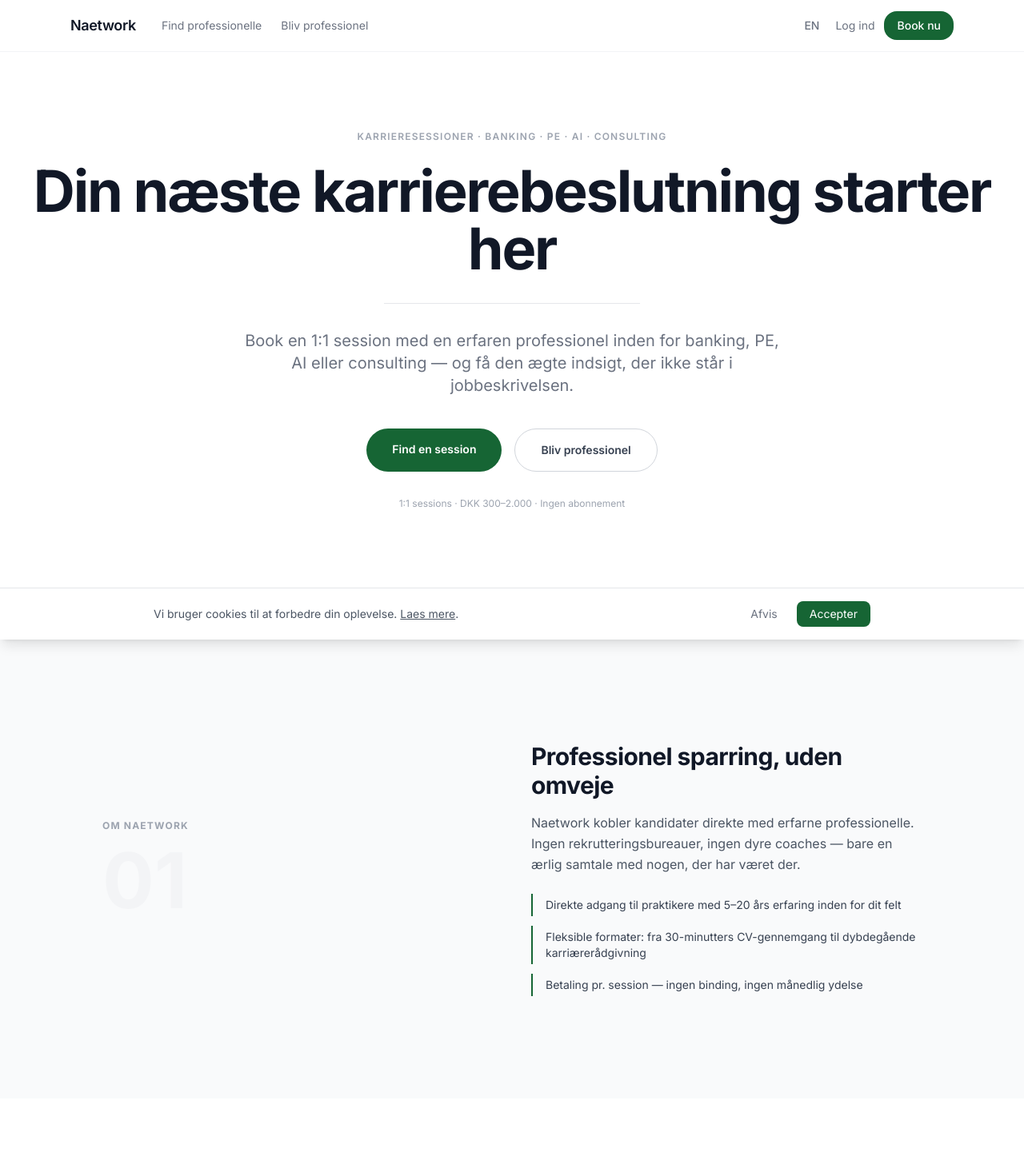
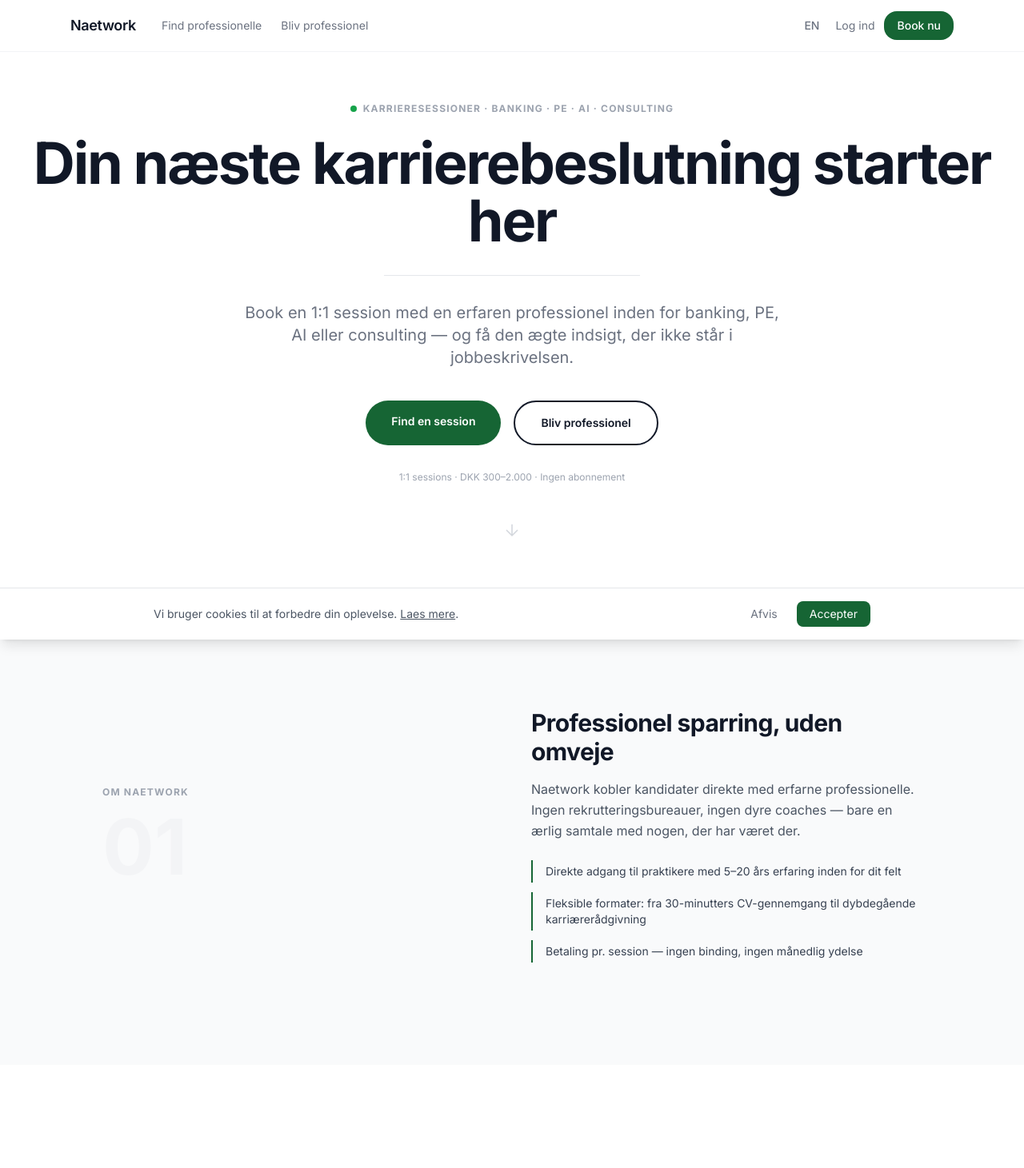
Before and after one commit to mikkelstreet-png/Naetwork, a Next.js app: page / in a window 1280 px wide. Shown: the top 1461 px of the page at 80% size. Built offline with nearby package versions, Linux system fonts and the light colour scheme.

Commit message:
Fix: hero height, CTA button, scroll indicator, trust signals, section border, green dot label

```diff
--- a/app/page.tsx
+++ b/app/page.tsx
@@ -10,8 +10,9 @@ export default function HomePage() {
 <main className="bg-white text-gray-900">
 
 {/* 1. HERO */}
-      <section className="min-h-screen flex flex-col items-center justify-center text-center py-20 px-6">
-        <p className="text-xs font-semibold tracking-widest text-gray-400 uppercase mb-6">
+<section className="pt-32 pb-20 px-6 text-center">
+<p className="text-xs font-bold tracking-widest text-gray-400 uppercase mb-6 flex items-center justify-center gap-2">
+  <span className="w-2 h-2 rounded-full bg-green-600 inline-block"></span>
   Karrieresessioner · Banking · PE · AI · Consulting
 </p>
 <h1 className="text-5xl md:text-7xl font-black tracking-tighter leading-none">
@@ -25,15 +26,20 @@ export default function HomePage() {
 <Link href="/professionals" className="bg-green-800 hover:bg-green-900 text-white px-8 py-4 rounded-full text-sm font-semibold transition-all">
 Find en session
 </Link>
-          <Link href="/signup" className="border border-gray-300 hover:border-gray-400 text-gray-700 px-8 py-4 rounded-full text-sm font-semibold transition-all">
+<Link href="/signup" className="border-2 border-gray-900 hover:bg-gray-900 hover:text-white text-gray-900 px-8 py-4 rounded-full text-sm font-semibold transition-all duration-200">
 Bliv professionel
 </Link>
 </div>
 <p className="text-xs text-gray-400 mt-8">1:1 sessions · DKK 300–2.000 · Ingen abonnement</p>
+<div className="mt-12 flex justify-center">
+  <svg width="24" height="24" viewBox="0 0 24 24" fill="none" stroke="currentColor" strokeWidth="1.5" className="text-gray-300 animate-bounce">
+    <path d="M12 5v14M5 12l7 7 7-7"/>
+  </svg>
+</div>
 </section>
 
 {/* 2. OM NAETWORK */}
-      <section className="py-24 md:py-32 px-6 bg-gray-50">
+<section className="py-24 md:py-32 px-6 bg-gray-50 border-t border-gray-100">
 <div className="max-w-5xl mx-auto">
 <div className="grid grid-cols-1 md:grid-cols-2 gap-12 items-center">
 <div>
@@ -262,20 +268,20 @@ export default function HomePage() {
 <p className="text-xs font-bold tracking-widest text-gray-400 uppercase mb-3 text-center">Naetwork i tal</p>
 <div className="grid grid-cols-2 md:grid-cols-4 gap-4 mt-8">
 <div className="bg-gray-950 text-white rounded-2xl p-6 text-center">
-              <p className="text-3xl font-black mb-1">5+</p>
-              <p className="text-xs text-gray-400 leading-tight">brancher repræsenteret</p>
+<p className="text-3xl font-black mb-1">4</p>
+<p className="text-xs text-gray-400 leading-tight">Industrier · Banking, PE, AI, Consulting</p>
 </div>
 <div className="bg-gray-950 text-white rounded-2xl p-6 text-center">
-              <p className="text-3xl font-black mb-1">300</p>
-              <p className="text-xs text-gray-400 leading-tight">DKK laveste sessionspris</p>
+<p className="text-3xl font-black mb-1">DKK 300</p>
+<p className="text-xs text-gray-400 leading-tight">Laveste sessionspris</p>
 </div>
 <div className="bg-gray-950 text-white rounded-2xl p-6 text-center">
-              <p className="text-3xl font-black mb-1">100%</p>
-              <p className="text-xs text-gray-400 leading-tight">online — ingen transport</p>
+<p className="text-3xl font-black mb-1">15%</p>
+<p className="text-xs text-gray-400 leading-tight">Platformsgebyr · 7,5% ved charity</p>
 </div>
 <div className="bg-gray-950 text-white rounded-2xl p-6 text-center">
 <p className="text-3xl font-black mb-1">1:1</p>
-              <p className="text-xs text-gray-400 leading-tight">personlig opmærksomhed</p>
+<p className="text-xs text-gray-400 leading-tight">Altid personlig session</p>
 </div>
 </div>
 </div>
```
Lines whose indentation alone changed are shown as unchanged.
